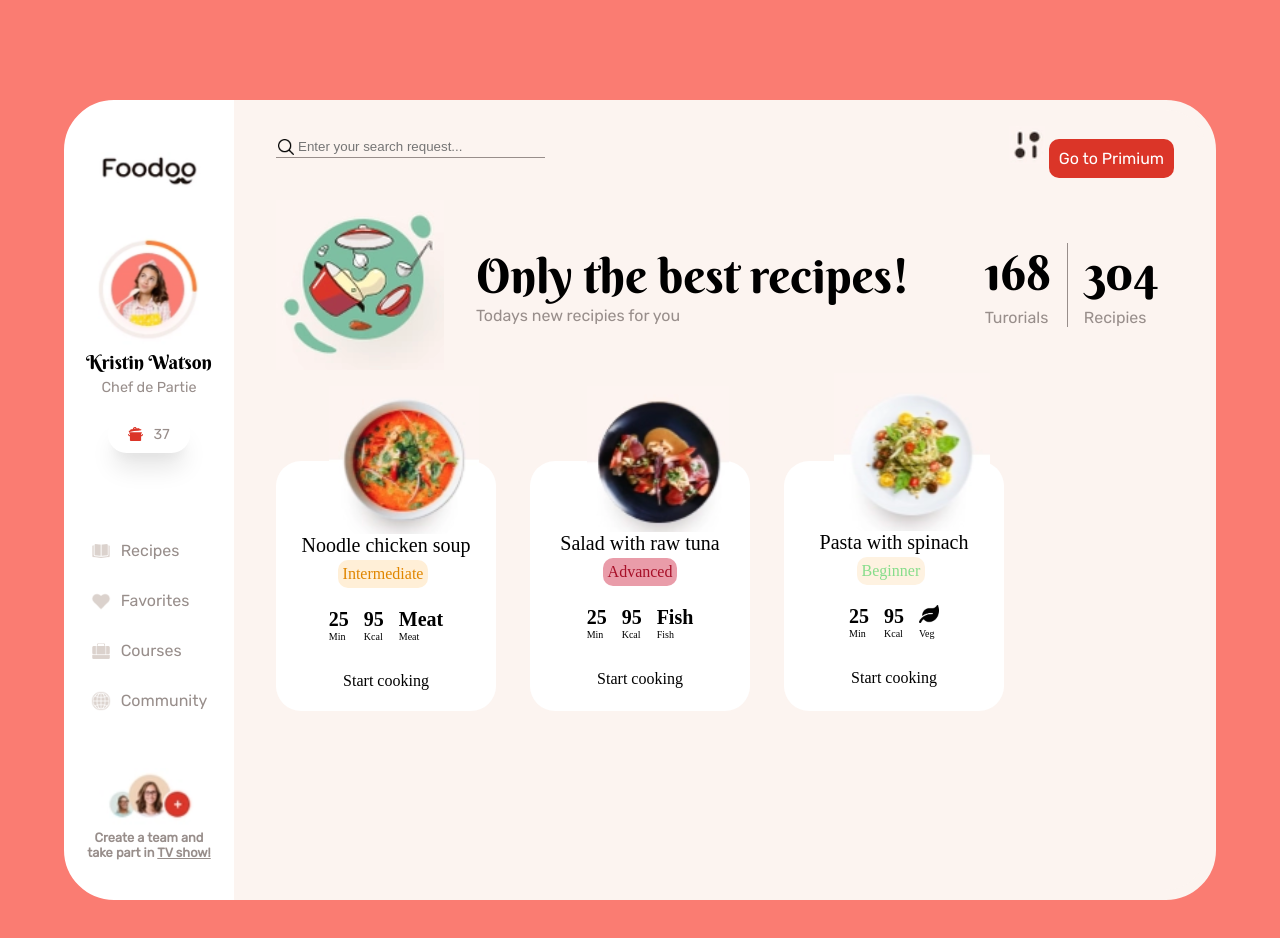
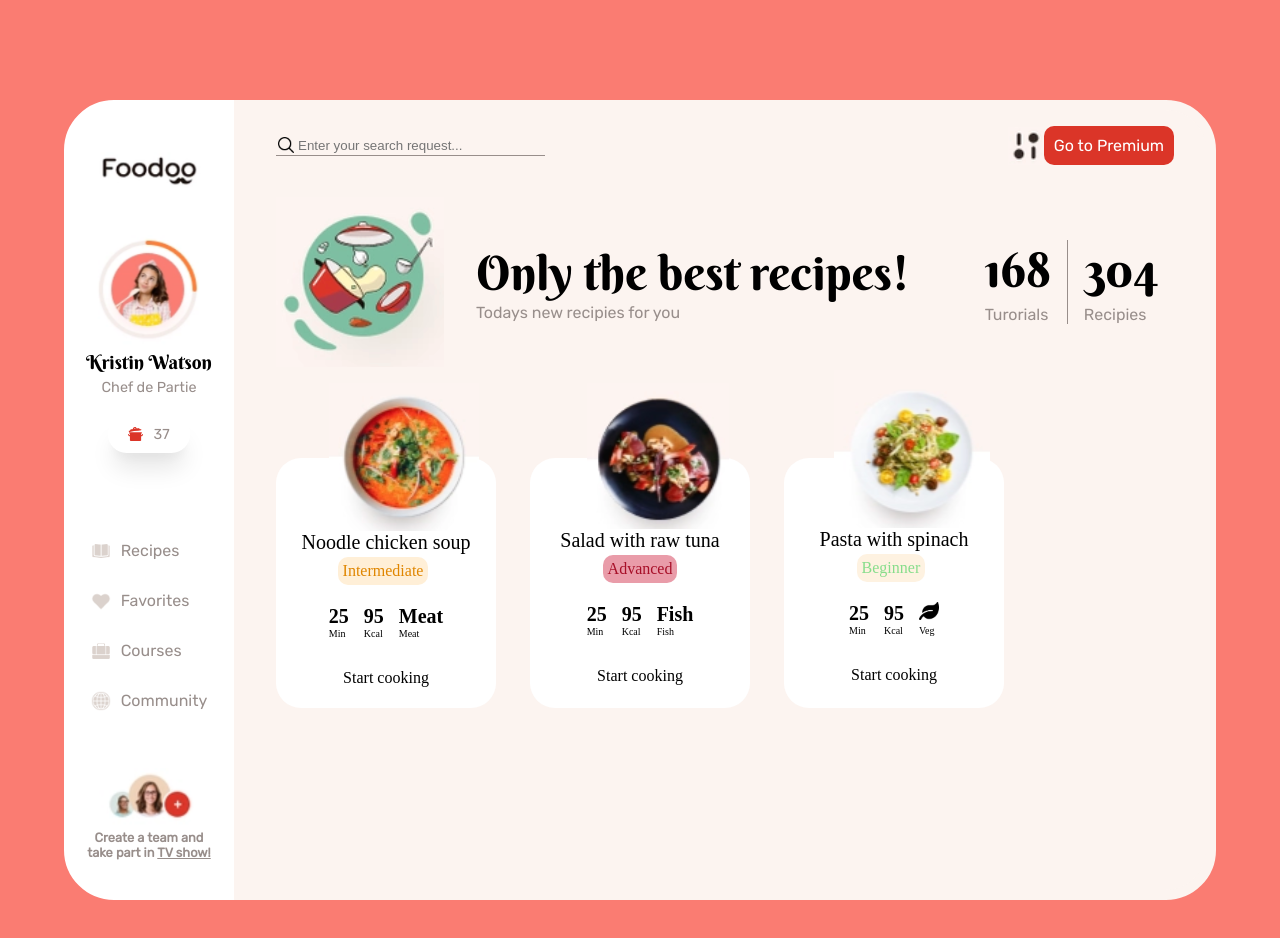
Before and after one commit to hanseway001/scssGroupProject, a plain HTML site: page index.html in a window 1280 px wide. Drawn offline with Linux system fonts and the light colour scheme.

Commit message:
fixed nav bar

```diff
--- a/css/style.scss
+++ b/css/style.scss
@@ -1,6 +1,10 @@
 @use 'base' as *;
 @use 'variables' as *;
 @use '../widgetsAsh/widget2' as *;
+#imagefix {
+    display: flex;
+    align-items: center;
+}
 h1 {
     font-family: 'Berkshire Swash', cursive;
     font-size: 3em;
--- a/index.html
+++ b/index.html
@@ -64,9 +64,9 @@
                         <img src="images/icons8-search-30.png" alt="">
                         <input type="text" placeholder="Enter your search request...">
                     </div>
-                    <nav>
+                    <nav id="imagefix">
                         <img src="/images/tuner.png" alt="">
-                        <a class="orangeBox" href="#">Go to Primium</a>
+                        <a class="orangeBox" href="#">Go to Premium</a>
                     </nav>
                 </div>
                 <div class="titleArea">
```
Also changed, not shown: css/style.css, 1 other file.
